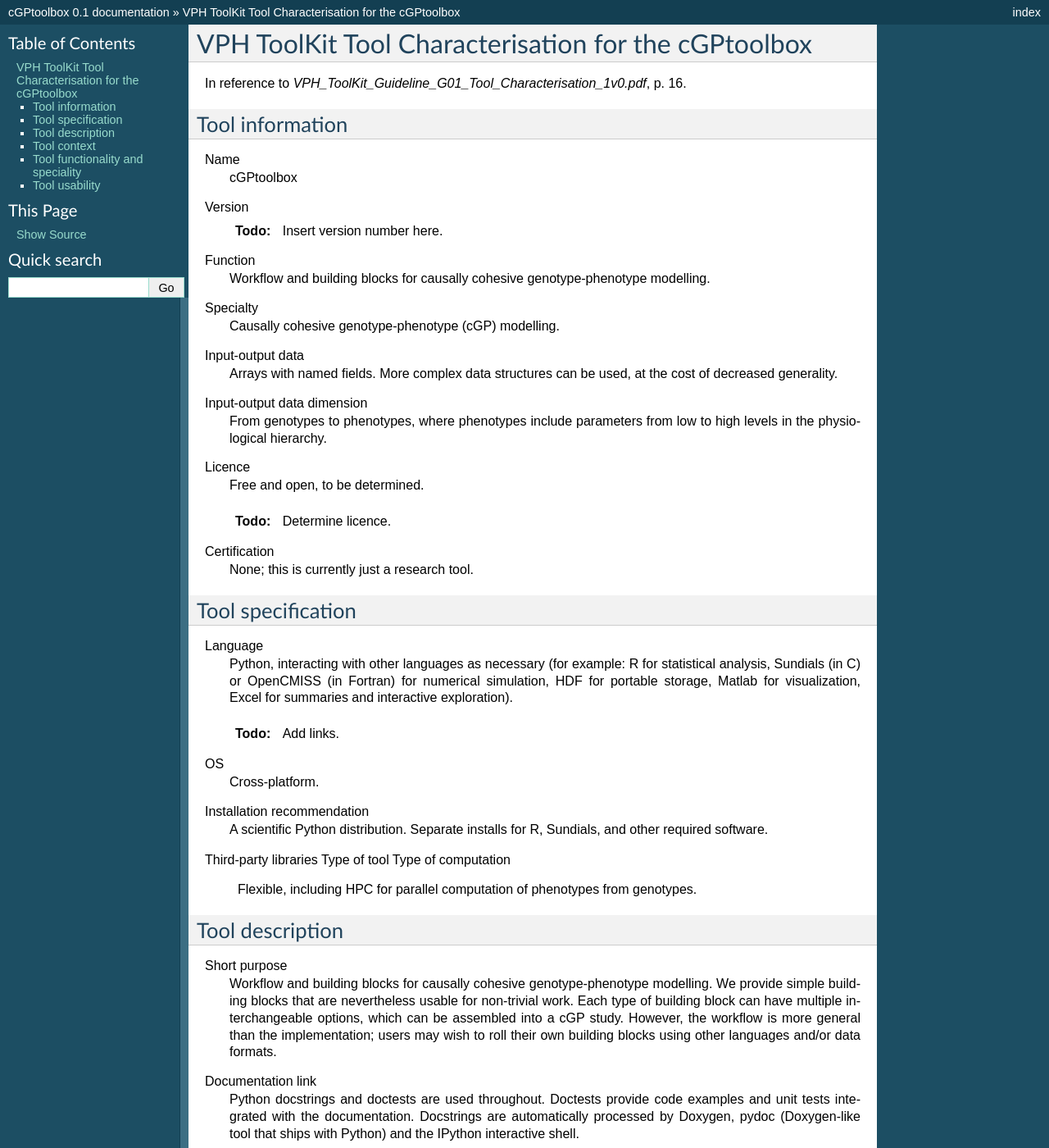
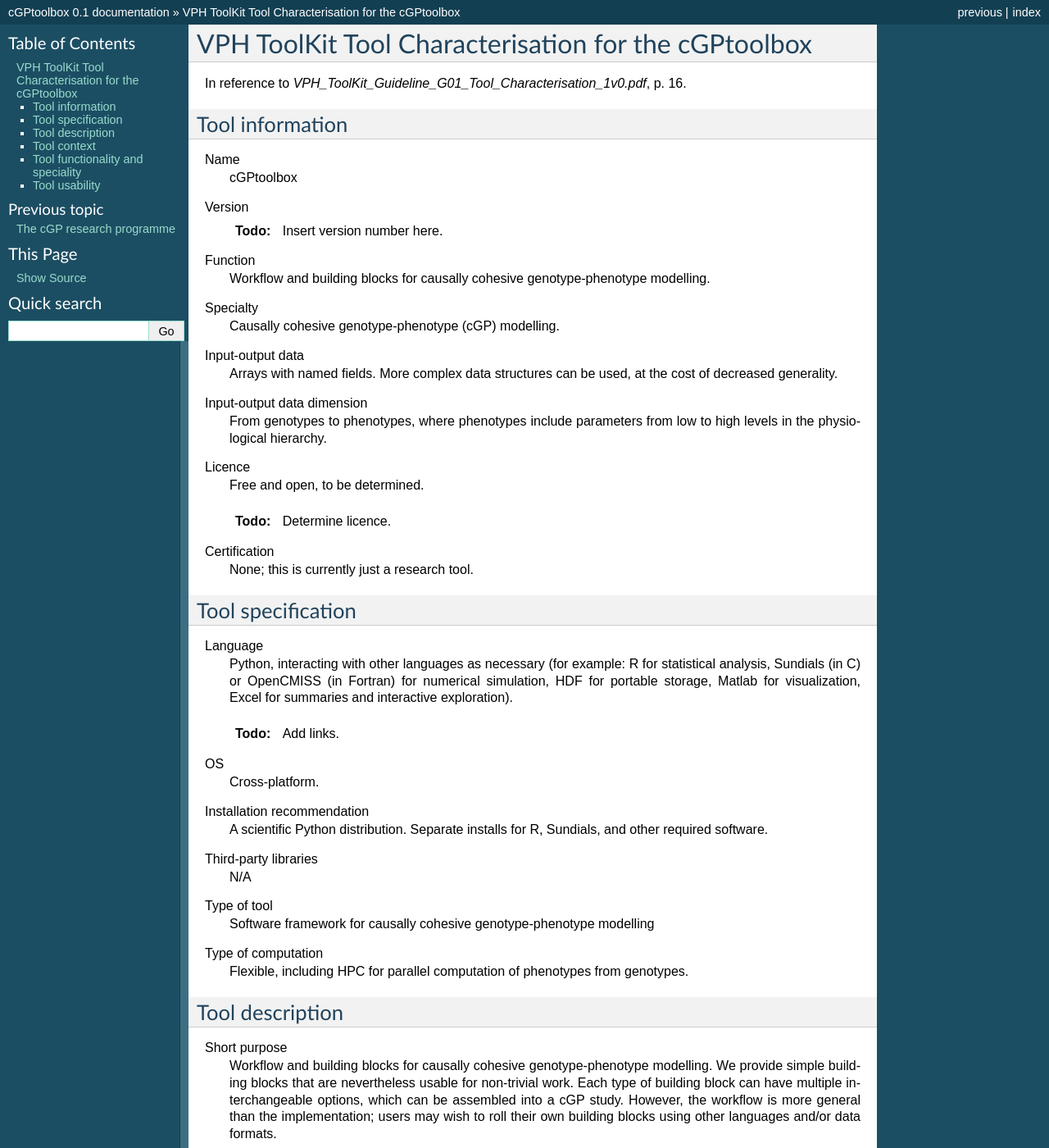
Before and after one commit to jonovik/cgptoolbox, a Sphinx documentation site: the page built from doc/source/cgptoolbox-characterization.rst, in a window 1280 px wide and 1400 px high. Shown: the whole window at 82% size. Built offline with Sphinx 7.4.7, drawn with Linux system fonts in a browser that asks for light colours; pages that are not in the unit, such as notebooks, are missing from menus.

```diff
--- a/cgp/__init__.py
+++ b/cgp/__init__.py
@@ -0,0 +1 @@
+"""A toolbox for causally cohesive genotype-phenotype modelling."""
--- a/doc/source/cgptoolbox-characterization.rst
+++ b/doc/source/cgptoolbox-characterization.rst
@@ -1,13 +1,13 @@
 .. _tool-characterization:
 
 VPH ToolKit Tool Characterisation for the cGPtoolbox
-==========================================================================
+====================================================
 
 In reference to
 `VPH_ToolKit_Guideline_G01_Tool_Characterisation_1v0.pdf`, p. 16.
 
 Tool information
---------------------------------------------------------------------------
+----------------
 
 Name
   cGPtoolbox
@@ -32,7 +32,7 @@ Certification
   None; this is currently just a research tool.
 
 Tool specification
---------------------------------------------------------------------------
+------------------
 
 Language
   Python, interacting with other languages as necessary (for example: R for
@@ -48,12 +48,14 @@ Installation recommendation
   A scientific Python distribution. Separate installs for R, Sundials, and
   other required software.
 Third-party libraries
+  N/A
 Type of tool
+  Software framework for causally cohesive genotype-phenotype modelling
 Type of computation
   Flexible, including HPC for parallel computation of phenotypes from genotypes.
 
 Tool description
---------------------------------------------------------------------------
+----------------
 
 Short purpose
   Workflow and building blocks for causally cohesive genotype-phenotype
@@ -100,7 +102,7 @@ Download links
   .. todo:: Link to downloads.
 
 Tool context
---------------------------------------------------------------------------
+------------
 
 People involvement
   * Jon Olav Vik
@@ -156,7 +158,7 @@ Rights
   .. todo:: Determine licence.
 
 Tool functionality and speciality
---------------------------------------------------------------------------
+---------------------------------
 
 The cGP approach potentially encompasses all types of models described in the
 Model characterization guidelines (G02), Figure 1 (p. 12). We will illustrate
@@ -185,7 +187,7 @@ Supported data and model resources
   * more to follow depending on user response
 
 Tool usability
---------------------------------------------------------------------------
+--------------
 
 Documentation and examples will be integrated into the source code in standard
 Python docstrings. Thus, function descriptions and call signatures are
```
Also changed, not shown: doc/source/index.rst (+11 -7 lines), 3 other files.
